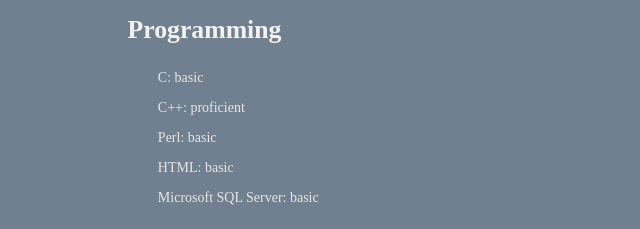
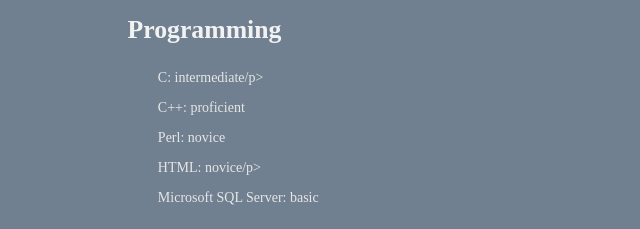
Before and after one commit to sophwang27/SOPHWANG27.github.io, a plain HTML site: page resume.html in a window 1280 px wide. Shown: the part 1345-1574 px from the top of the page, 424-1064 px from the left. Drawn offline with Linux system fonts and the light colour scheme.

Commit message:
updated resume

```diff
--- a/resume.html
+++ b/resume.html
@@ -51,10 +51,10 @@
                 <p>•Filed paperwork for the center</p>
         <h2>Skills</h2>
             <h3>Programming</h3>
-                <p>C: basic</p>
+                <p>C: intermediate/p>
                 <p>C++: proficient</p>
-                <p>Perl: basic</p>
-                <p>HTML: basic</p>
+                <p>Perl: novice</p>
+                <p>HTML: novice/p>
                 <p>Microsoft SQL Server: basic</p>
             <h3>Languages</h3>
                 <p>Native language English</p>
```
